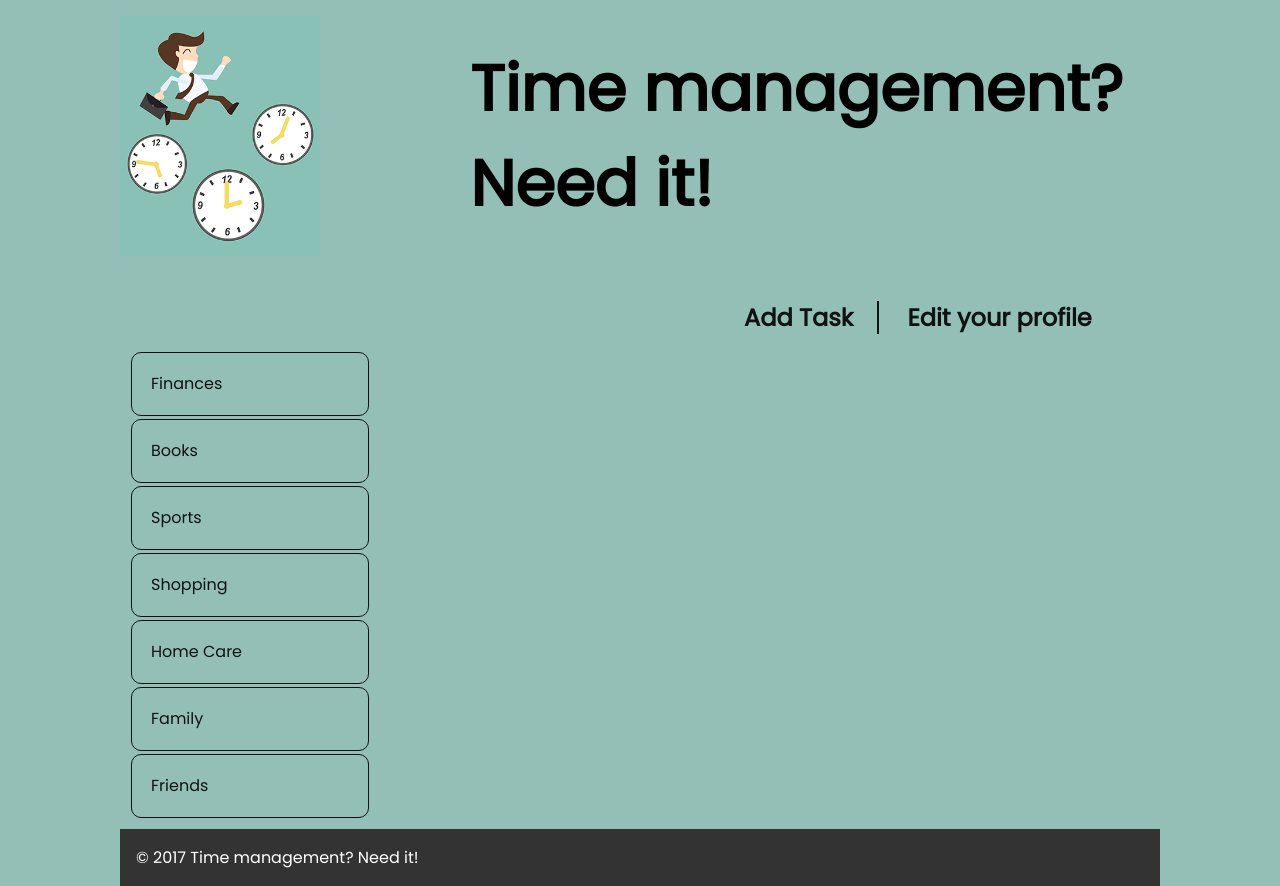
After one commit to marianasilva14/ToDoList_LTW_FEUP, a PHP site: page /categories.html in a window 1280 px wide. The commit adds this page. Run offline with PHP 8.4, Linux system fonts and the light colour scheme.

Commit message:
start doing data base

```diff
--- /dev/null
+++ b/categories.html
@@ -0,0 +1,42 @@
+<!DOCTYPE html>
+<html>
+<head>
+  <title>Time management? <br> Need it!</title>
+  <meta charset="utf-8">
+  <link href="https://fonts.googleapis.com/css?family=Permanent+Marker|Poppins" rel="stylesheet">
+  <link rel="stylesheet" href="css/style.css">
+  <meta name="viewport" content="width=device-width, initial-scale=1.0">
+</head>
+
+<body>
+
+  <header>
+    <div id="info">
+      <img src="images/logotipo.png">
+      <h1><a href="main.html">Time management? <br>  Need it!</a></h1>
+    </div>
+  </header>
+
+  <section id="categories">
+    <h2>Categories</h2>
+    <ul>
+      <li><a href="?cat_id=1">Finances</a></li>
+      <li><a href="?cat_id=2">Books</a></li>
+      <li><a href="?cat_id=3">Sports</a></li>
+      <li><a href="?cat_id=4">Shopping</a></li>
+      <li><a href="?cat_id=5">Home Care</a></li>
+      <li><a href="?cat_id=6">Family</a></li>
+      <li><a href="?cat_id=7">Friends</a></li>
+    </ul>
+  </section>
+
+  <header id="buttons">
+    <a href="addTask.php"><b>Add Task</b></a>
+    <a href="profile.php"><b>Edit your profile</b></a>
+  </header>
+  <footer>
+    &copy; 2017 Time management? Need it!
+  </footer>
+
+</body>
+</html>
--- a/css/style.css
+++ b/css/style.css
@@ -48,6 +48,35 @@ body > header {
   margin: 0;
   flex-grow: 1;
 }
+
+
+#about {
+  font-family: 'Permanent Marker', cursive;
+  font-family: 'Poppins', sans-serif;
+  background-color: inherit;
+}
+
+#about article {
+  padding: 1em;
+}
+
+#about article h2 {
+  grid-column-end: span 2;
+  margin: 0;
+  font-size: 2em;
+}
+
+#about article .description {
+  font-size: 1.6em;
+  grid-column-end: span 2;
+}
+
+#about article img {
+  grid-row-end: span 2;
+  max-width: 8em;
+  align-self: flex-end;
+}
+
 
 #user  {
   padding: 1em 0 1em 1em;
@@ -102,40 +131,83 @@ body > header {
   font-size: 0.7em;
   border: 1px solid #000000;
   line-height: 150%;
-  padding: 3px;
+  padding: 10px;
   color: 		#000000;
+  opacity:0.9;
+  border-radius: 10px;
+}
+
+#categories {
+  font-family: 'Permanent Marker', cursive;
+  font-family: 'Poppins', sans-serif;
+  margin-right: 90px;
+  margin-top: 20px;
+  margin-bottom: 40px;
+  margin: 8px;
+  opacity:0.9;
+  border-radius: 10px;
 
 }
 
-#about {
-  font-family: 'Permanent Marker', cursive;
-  font-family: 'Poppins', sans-serif;
-  background-color: inherit;
+#categories h2 {
+  display: none;
 }
 
-#about article {
-  padding: 1em;
+#categories ul {
+  margin: 0;
+  padding: 0;
 }
 
-#about article h2 {
-  grid-column-end: span 2;
-  margin: 0;
-  font-size: 2em;
-}
-
-#about article .description {
-  font-size: 1.6em;
-  grid-column-end: span 2;
-}
-
-#about article img {
-  grid-row-end: span 2;
-  max-width: 8em;
-  align-self: flex-end;
+#categories li {
+  margin: 3px;
+  border: 1px solid #000000;
+  line-height: 150%;
+  padding: 3px;
+  color: #000000;
+  display: block;
+  border-radius: 10px;
 }
 
 
+#categories li a {
+  display: block;
+  text-decoration: none;
+  padding: 1em;
+  color: black;
+  border-radius: 10px;
+}
+
+#categories li a:hover {
+  background-color: #333;
+  color: white;
+}
+
+#buttons{
+  font-family: 'Permanent Marker', cursive;
+  font-family: 'Poppins', sans-serif;
+  margin: 6px;
+  opacity:0.9;
+  margin-left: 600px;
+  margin-top: 300px;
+}
+
+#buttons a{
+  text-decoration: none;
+  font-size: 1.5em;
+  color: #000000;
+}
+
+#buttons a:first-child{
+  border-right: 2px solid black;
+}
+
+#buttons a{
+  padding: 0 1em;
+}
+
 footer {
+  font-family: 'Permanent Marker', cursive;
+  font-family: 'Poppins', sans-serif;
   grid-area: footer;
   background-color: #333;
   color: white;
```
Also changed, not shown: database.sql (added, +23 -0 lines), main.html (renamed from index.html, +3 -16 lines), main.js (deleted, +0 -23 lines), action_login.html (deleted), 1 other file.
